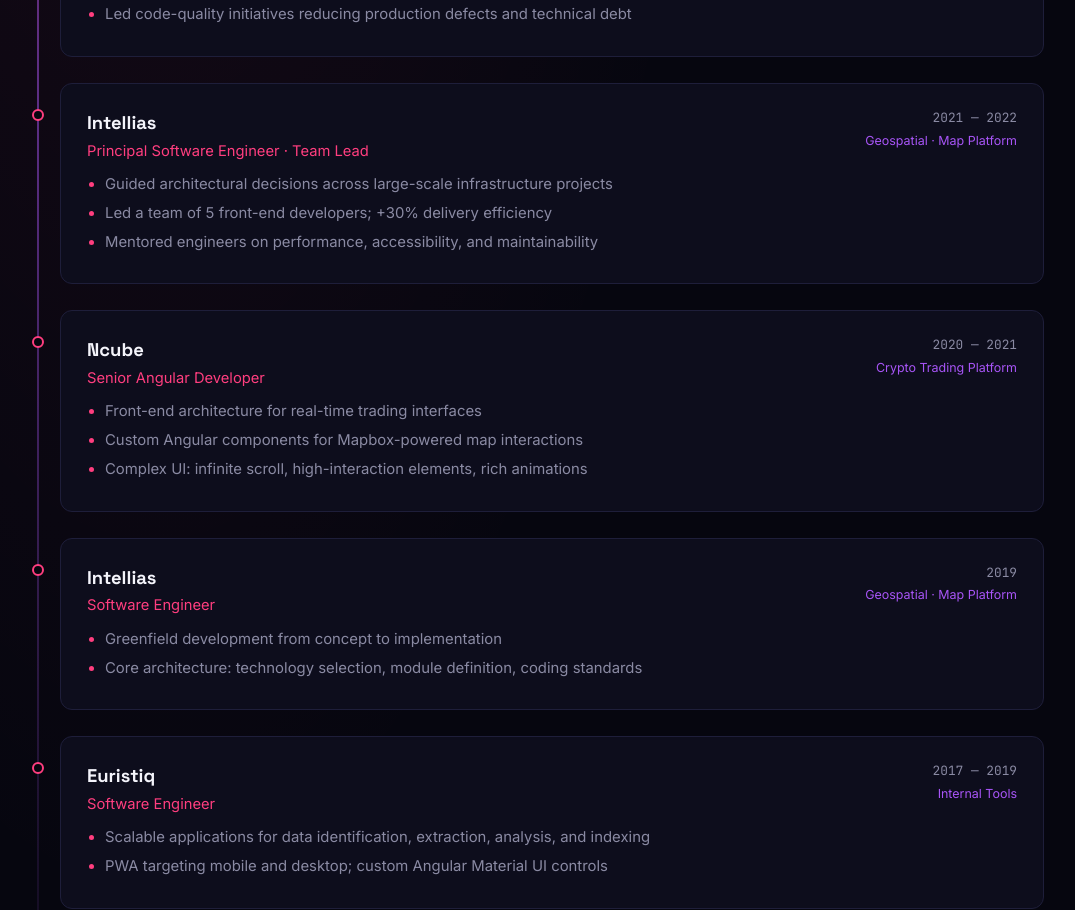
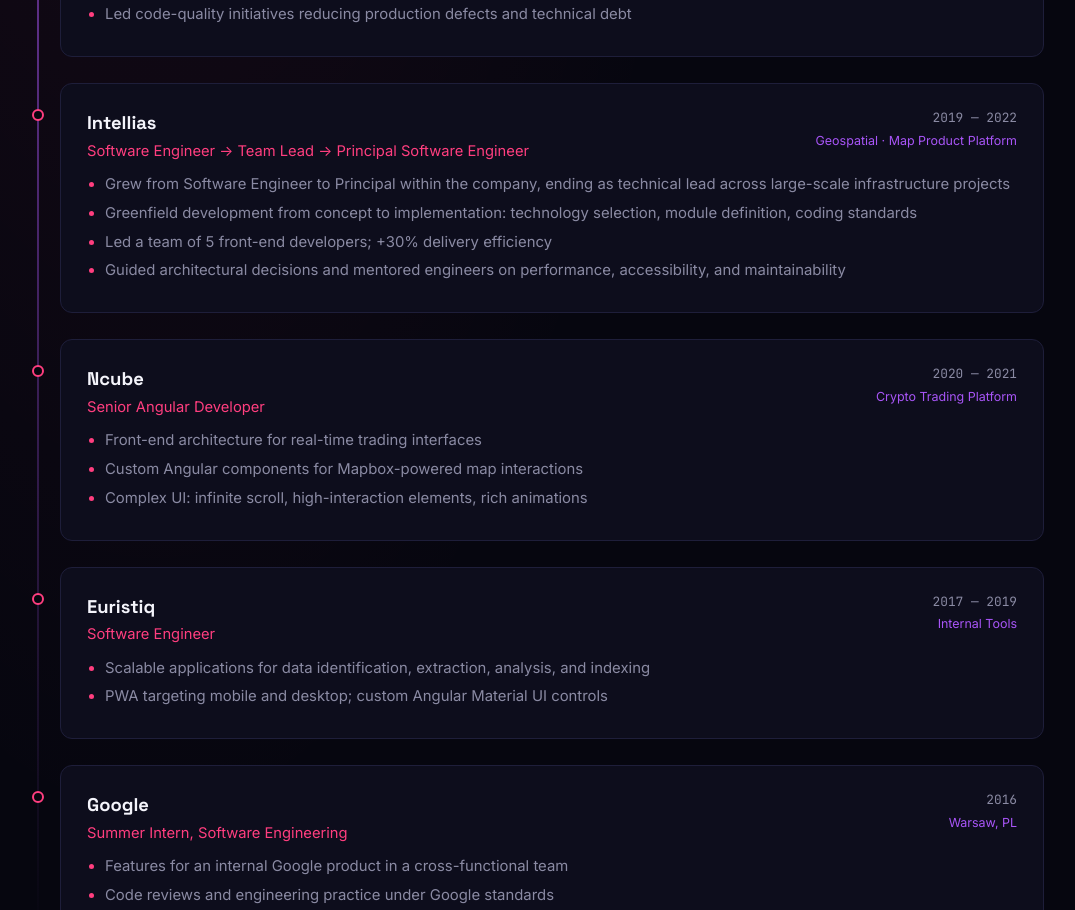
Before and after one commit to AndriiSiuta/andriisiuta.github.io, an Angular app: page / in a window 1280 px wide. Shown: the part 1900-2810 px from the top of the page, without its empty margins (102-1177 px from the left). Built offline with nearby package versions, Linux system fonts and the light colour scheme.

Commit message:
portfolio: merge Intellias stints into one entry showing role growth (SWE → Team Lead → Principal)

```diff
--- a/src/app/data.ts
+++ b/src/app/data.ts
@@ -81,13 +81,14 @@
   },
   {
     company: 'Intellias',
-    domain: 'Geospatial · Map Platform',
-    role: 'Principal Software Engineer · Team Lead',
-    period: '2021 — 2022',
+    domain: 'Geospatial · Map Product Platform',
+    role: 'Software Engineer → Team Lead → Principal Software Engineer',
+    period: '2019 — 2022',
     highlights: [
-      'Guided architectural decisions across large-scale infrastructure projects',
+      'Grew from Software Engineer to Principal within the company, ending as technical lead across large-scale infrastructure projects',
+      'Greenfield development from concept to implementation: technology selection, module definition, coding standards',
       'Led a team of 5 front-end developers; +30% delivery efficiency',
-      'Mentored engineers on performance, accessibility, and maintainability',
+      'Guided architectural decisions and mentored engineers on performance, accessibility, and maintainability',
     ],
   },
   {
@@ -99,16 +100,6 @@
       'Front-end architecture for real-time trading interfaces',
       'Custom Angular components for Mapbox-powered map interactions',
       'Complex UI: infinite scroll, high-interaction elements, rich animations',
-    ],
-  },
-  {
-    company: 'Intellias',
-    domain: 'Geospatial · Map Platform',
-    role: 'Software Engineer',
-    period: '2019',
-    highlights: [
-      'Greenfield development from concept to implementation',
-      'Core architecture: technology selection, module definition, coding standards',
     ],
   },
   {
```
Also changed, not shown: 4 other files (tests, documents, lock files or other folders).
